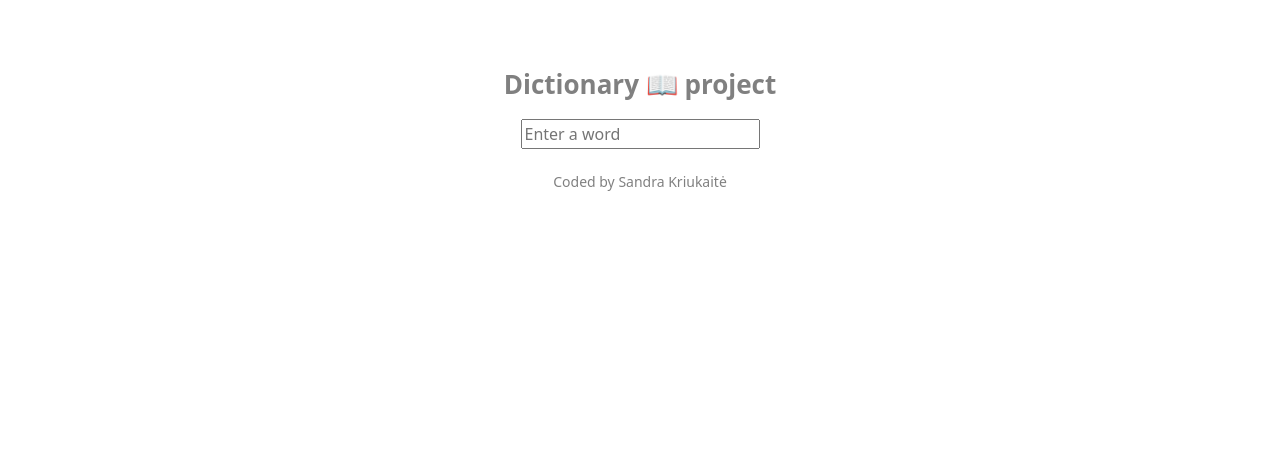
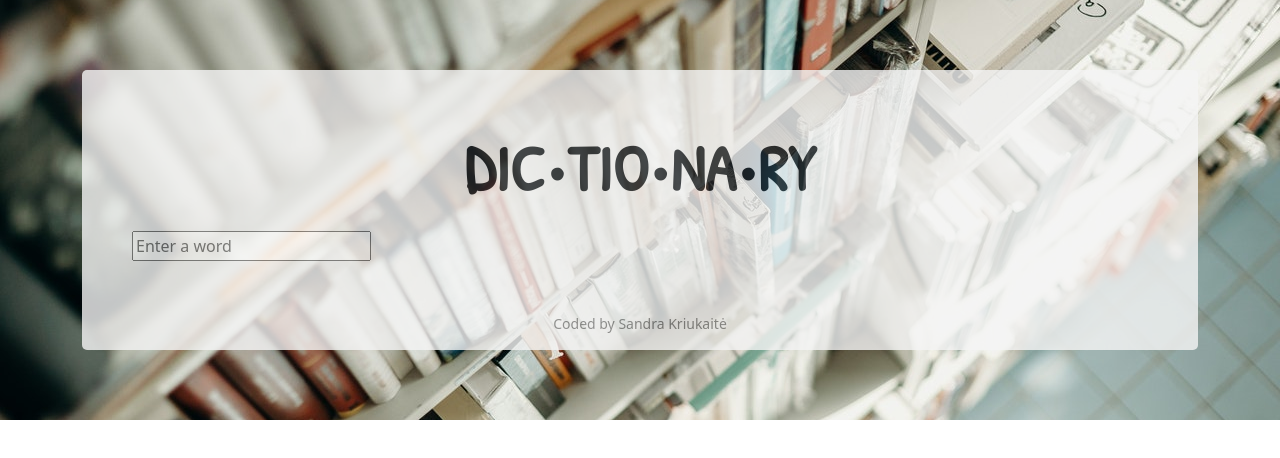
Before and after one commit to skriukaite/dictionary-project, a React (Create React App) app: page / in a window 1280 px wide. Shown: the top 458 px of the page. Built offline with nearby package versions, Linux system fonts and the light colour scheme.

Commit message:
Add basic styling

```diff
--- a/public/index.html
+++ b/public/index.html
@@ -23,6 +23,11 @@
       work correctly both with client-side routing and a non-root public URL.
       Learn how to configure a non-root public URL by running `npm run build`.
     -->
+    <link rel="preconnect" href="https://fonts.gstatic.com" crossorigin />
+    <link
+      href="https://fonts.googleapis.com/css2?family=Patrick+Hand&display=swap"
+      rel="stylesheet"
+    />
     <title>React App</title>
   </head>
   <body>
--- a/src/App.css
+++ b/src/App.css
@@ -1,19 +1,41 @@
 .App {
-  text-align: center;
-  margin: 45px 0;
-  color: grey;
+  background-image: url("pexels-cottonbro-2925307.jpg");
+  background-position: center;
+  background-repeat: no-repeat;
+  background-size: cover;
+  min-height: 100%;
+  min-width: 1024px;
+  width: 100%;
+  height: auto;
+  position: scroll;
+  top: 0;
+  left: 0;
+}
+
+.App .container {
+  padding-top: 70px;
+  padding-bottom: 70px;
+}
+
+.App-background {
+  background-color: whitesmoke;
+  opacity: 0.8;
+  border-radius: 5px;
 }
 
 .App-header {
   display: flex;
   flex-direction: column;
   align-items: center;
-  font-size: calc(10px + 2vmin);
+  font-size: 8vh;
+  font-family: "Patrick Hand", cursive;
   font-weight: bolder;
-  padding-top: 20px;
+  padding-top: 50px;
   padding-bottom: 15px;
 }
 
 .App footer {
-  margin-top: 20px;
+  padding-top: 50px;
+  padding-bottom: 15px;
+  color: grey;
 }
--- a/src/App.js
+++ b/src/App.js
@@ -7,7 +7,8 @@ function App() {
   return (
     <div className="App">
       <div className="container">
-        <header className="App-header">Dictionary 📖 project</header>
+        <div className="App-background">
+          <header className="App-header">DIC•TIO•NA•RY</header>
           <main>
             <Dictionary />
           </main>
@@ -16,6 +17,7 @@ function App() {
           </footer>
         </div>
       </div>
+    </div>
   );
 }
 
--- a/src/Dictionary.css
+++ b/src/Dictionary.css
@@ -1,3 +1,4 @@
 .Dictionary {
   color: black;
+  padding-left: 50px;
 }
```
Also changed, not shown: src/pexels-cottonbro-2925307.jpg (added). Lines whose indentation alone changed are shown as unchanged.
